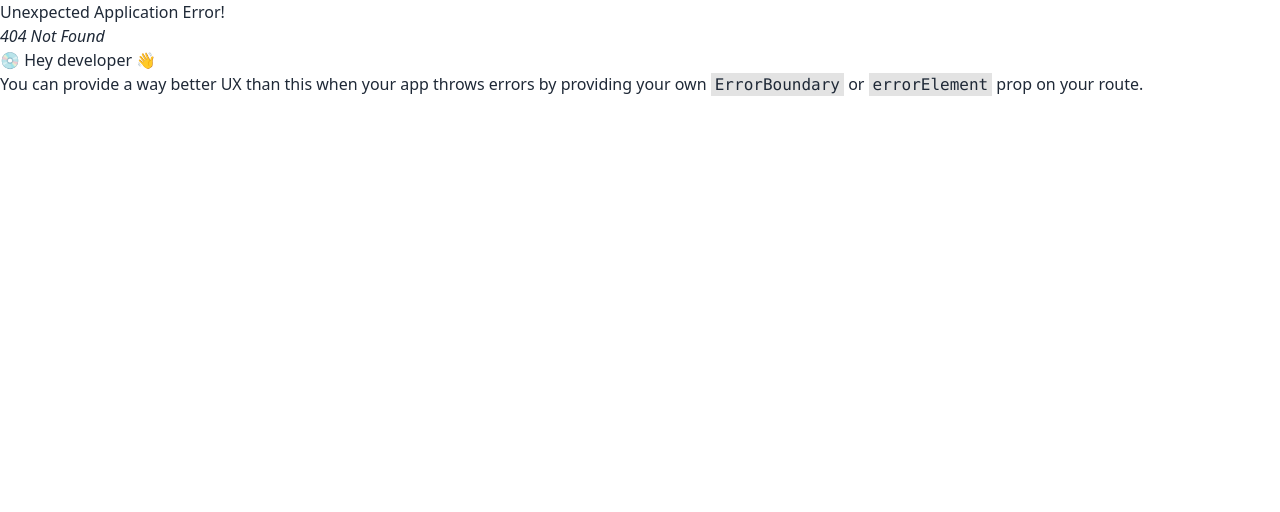
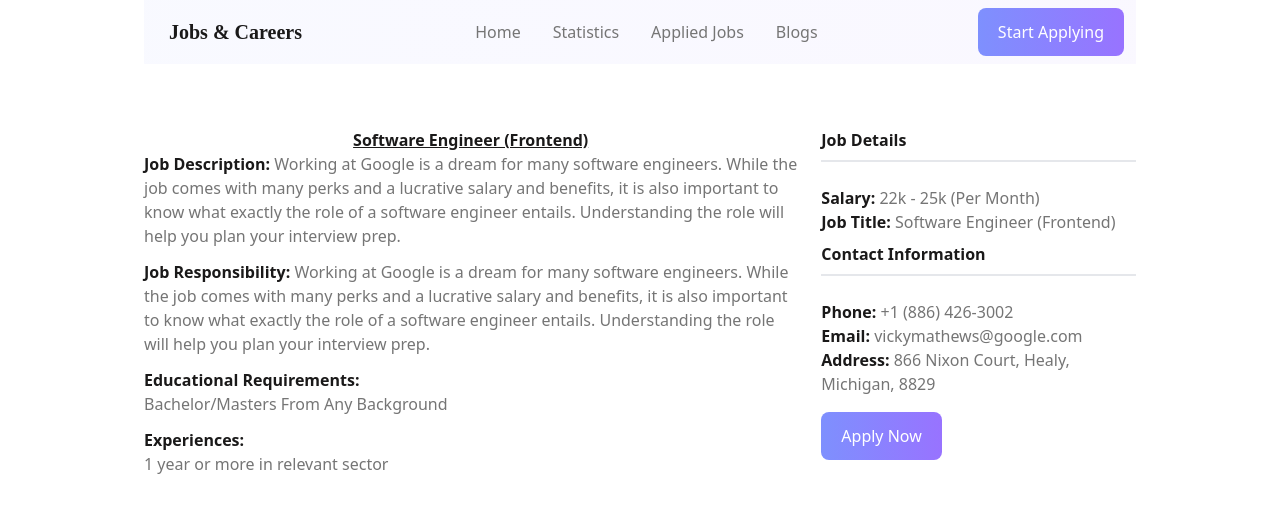
Before and after one commit to eshansaif/jabs-and-careers, a React (Vite) app: page /job/6435cafd0f9f6b05b3b2d657 in a window 1280 px wide. Before the commit this address had no page. Shown: the top 512 px of the page. Built offline with nearby package versions, Linux system fonts and the light colour scheme.

Commit message:
View details/job details is done except adding data job responsibilties

```diff
--- a/package.json
+++ b/package.json
@@ -9,6 +9,8 @@
     "preview": "vite preview"
   },
   "dependencies": {
+    "@heroicons/react": "^2.0.17",
+    "aos": "^3.0.0-beta.6",
     "daisyui": "^2.51.5",
     "localforage": "^1.10.0",
     "match-sorter": "^6.3.1",
--- a/src/components/FeaturedJobs/FeaturedJobs.jsx
+++ b/src/components/FeaturedJobs/FeaturedJobs.jsx
@@ -1,6 +1,7 @@
 import React, { useEffect, useState } from 'react';
 import { useLoaderData } from 'react-router-dom';
 import SingleJob from '../SingleJob/SingleJob';
+
 
 const FeaturedJobs = () => {
 
@@ -11,6 +12,10 @@ const FeaturedJobs = () => {
         setShowAllJobs(!showAllJobs);
     }
 
+    const viewDetailsHandler = (job) => {
+        // console.log(job);
+    }
+
     return (
         <div>
             <h1 className="text-[#1A1919] font-bold text-5xl text-center underline mt-16">Featured Jobs</h1>
@@ -19,7 +24,7 @@ const FeaturedJobs = () => {
                 {
                     jobs.map((job, index) => {
                         if (showAllJobs || index < 4) {
-                            return <SingleJob key={job.id} job={job} />;
+                            return <SingleJob key={job.id} job={job} viewDetailsHandler={viewDetailsHandler} />;
                         }
                     })
                 }
--- a/src/components/Header/Header.jsx
+++ b/src/components/Header/Header.jsx
@@ -11,6 +11,7 @@ const Header = () => {
                 </div>
                 <div className="">
                     <ul className="menu menu-horizontal px-1 text-[#757575]">
+                        <li><Link to="/">Home</Link></li>
                         <li><Link to="/statistics">Statistics</Link></li>
                         <li><Link to="/applied-jobs">Applied Jobs</Link></li>
                         <li><Link to="/blogs">Blogs</Link></li>
--- a/src/components/JobCategories/JobCategories.jsx
+++ b/src/components/JobCategories/JobCategories.jsx
@@ -1,7 +1,10 @@
 import React, { useEffect, useState } from 'react';
 import Category from '../Category/Category';
+import AOS from 'aos';
+import 'aos/dist/aos.css';
 
 const JobCategories = () => {
+    AOS.init();
     const [categories, setCategories] = useState([]);
     // console.log(categories);
     useEffect(() => {
--- /dev/null
+++ b/src/components/JobDetails/JobDetails.jsx
@@ -0,0 +1,59 @@
+import React, { useEffect, useState } from 'react';
+import { useLoaderData, useParams } from 'react-router-dom';
+
+const JobDetails = () => {
+    const paramId = useParams();
+    const id = paramId.jobId;
+
+    const jobsData = useLoaderData();
+
+    const [job, setJob] = useState({});
+
+    useEffect(() => {
+        const detailedData = jobsData.find(data => data.job_id === id);
+        setJob(detailedData);
+    }, [])
+
+    const { job_description, educational_requirements, experiences, salary, job_title, phone, email, address } = job;
+
+    return (
+        <div>
+            <div className="grid md:grid-cols-3 gap-6 mt-16">
+                <div className="md:col-span-2">
+                    <h1 className="text-center text-[#1A1919] font-bold underline">{job.job_title}</h1>
+                    <p className='text-base mb-3'><span className="text-[#1A1919] font-bold">Job Description: </span><span className='font-medium text-[#757575]'>{job_description}</span></p>
+                    <p className='text-base mb-3'><span className="text-[#1A1919] font-bold">Job Responsibility: </span><span className='font-medium text-[#757575]'>{job_description}</span></p>
+                    <p className='mb-3'>
+                        <span className='text-[#1A1919] font-bold'>Educational Requirements:</span> <br />
+                        <span className='font-medium text-[#757575]'>
+                            {educational_requirements}
+                        </span>
+                    </p>
+                    <p>
+                        <span className='text-[#1A1919] font-bold'>Experiences:</span> <br />
+                        <span className='font-medium text-[#757575]'>
+                            {experiences}
+                        </span>
+                    </p>
+                </div>
+                <div className="md:col-span-1">
+                    <div className='text-[#1A1919] font-bold pb-2 border-b-2'>Job Details</div> <br />
+
+                    <div>
+                        <span className='text-[#1A1919] font-bold'>Salary: </span> <span className='font-medium text-[#757575]'>{salary}</span> <br />
+                        <span className='text-[#1A1919] font-bold'>Job Title: </span> <span className='font-medium text-[#757575]'>{job_title}</span>
+                    </div>
+                    <div>
+                        <div className='text-[#1A1919] font-bold pb-2 border-b-2 mt-2'>Contact Information</div> <br />
+                        <span className='text-[#1A1919] font-bold'>Phone: </span> <span className='font-medium text-[#757575]'>{phone}</span> <br />
+                        <span className='text-[#1A1919] font-bold'>Email: </span> <span className='font-medium text-[#757575]'>{email}</span> <br />
+                        <span className='text-[#1A1919] font-bold'>Address: </span> <span className='font-medium text-[#757575]'>{address}</span>
+                    </div>
+                    <button className="btn-start-applying px-5 py-3 text-white mt-4">Apply Now</button>
+                </div>
+            </div>
+        </div>
+    );
+};
+
+export default JobDetails;
--- a/src/components/SingleJob/SingleJob.jsx
+++ b/src/components/SingleJob/SingleJob.jsx
@@ -1,8 +1,10 @@
 import React from 'react';
 import './SingleJob.css';
+import { MapPinIcon, CurrencyBangladeshiIcon } from '@heroicons/react/24/solid';
+import { Link } from 'react-router-dom';
 
-const SingleJob = ({ job }) => {
-    const { job_title, company_logo, company_name, remote_or_onsite, job_type, address, salary } = job;
+const SingleJob = ({ job, viewDetailsHandler }) => {
+    const { job_id, job_title, company_logo, company_name, remote_or_onsite, job_type, address, salary } = job;
     return (
         <div >
 
@@ -18,10 +20,15 @@ const SingleJob = ({ job }) => {
                         <div className="py-2 px-4 rounded job-type">{remote_or_onsite}</div>
                         <div className="py-2 px-4 rounded job-type">{job_type}</div>
                     </div>
-                    <p className='text-[#757575] font-medium text-base'>{address}</p>
-                    <p className='text-[#757575] font-medium text-base'>{salary}</p>
+                    <p className='text-[#757575] font-medium text-base flex'>
+                        <MapPinIcon className="h-5 w-5" /> {address}</p>
+                    <p className='text-[#757575] font-medium text-base flex items-center'>
+                        <CurrencyBangladeshiIcon className='h-5 w-5' /> {salary}</p>
                     <div className="card-actions justify-start">
-                        <button className="btn-start-applying px-5 py-3 text-white">View Details</button>
+                        <Link to={`./job/${job_id}`}>
+                            {/* <button onClick={() => viewDetailsHandler(job)} className="btn-start-applying px-5 py-3 text-white">View Details</button> */}
+                            <button onClick={() => viewDetailsHandler(job)} className="btn-start-applying px-5 py-3 text-white">View Details</button>
+                        </Link>
                     </div>
                 </div>
             </div>
--- a/src/main.jsx
+++ b/src/main.jsx
@@ -11,6 +11,7 @@ import Home from './components/Home/Home';
 import Statistics from './components/Statistics/Statistics';
 import AppliedJobs from './components/AppliedJobs/AppliedJobs';
 import Blogs from './components/Blogs/Blogs';
+import JobDetails from './components/JobDetails/JobDetails';
 
 const router = createBrowserRouter([
   {
@@ -20,7 +21,7 @@ const router = createBrowserRouter([
       {
         path: "/",
         element: <Home></Home>,
-        loader: () => fetch('jobsData.json')
+        loader: () => fetch('/jobsData.json')
       },
       {
         path: "statistics",
@@ -34,6 +35,11 @@ const router = createBrowserRouter([
         path: "blogs",
         element: <Blogs></Blogs>
       },
+      {
+        path: "/job/:jobId",
+        element: <JobDetails></JobDetails>,
+        loader: () => fetch(`/jobsData.json`)
+      },
 
     ]
   },
```
Also changed, not shown: 1 other file (tests, documents, lock files or other folders).
